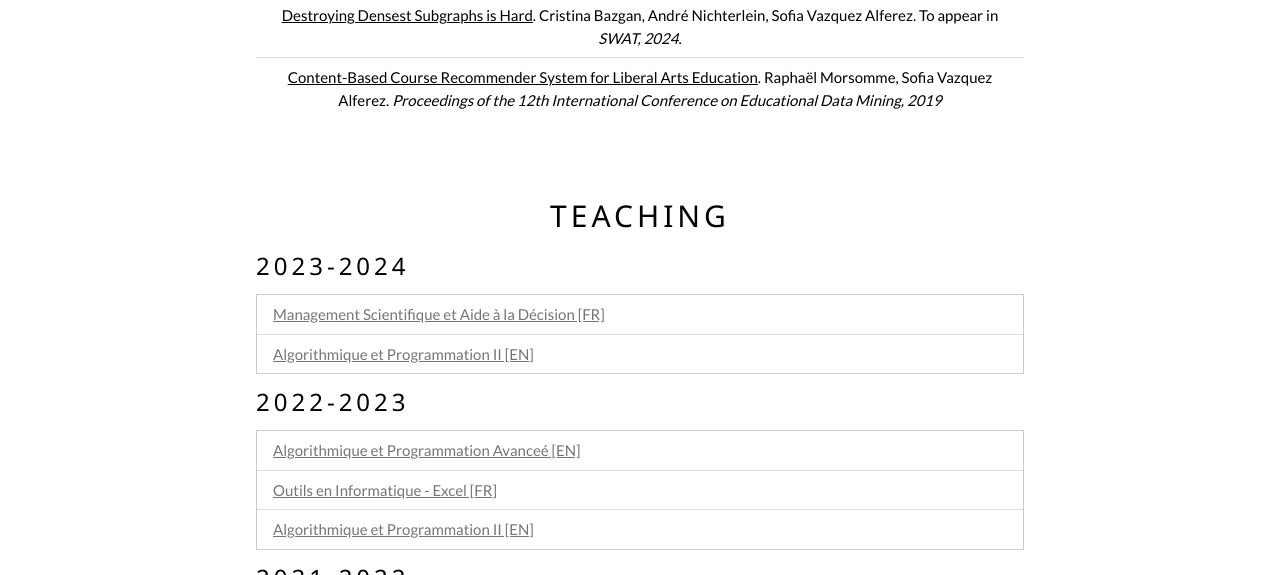
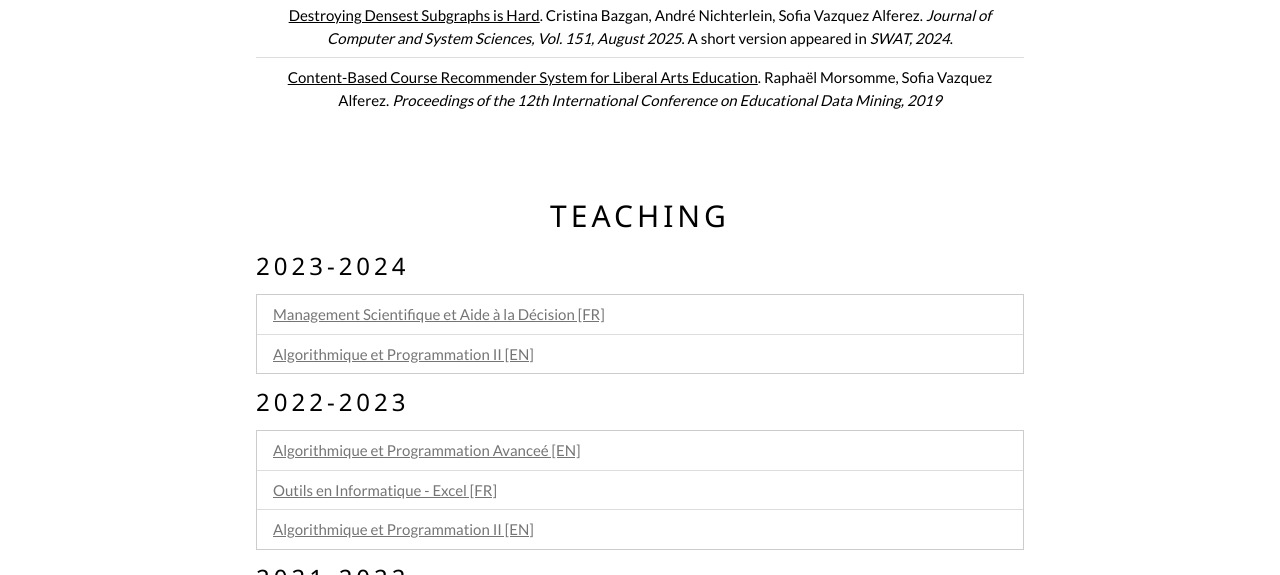
Before and after one commit to SofVaz/SofVaz.github.io, a plain HTML site: page index.html in a window 1280 px wide. Shown: the part 525-1100 px from the top of the page. Drawn offline with Linux system fonts and the light colour scheme.

Commit message:
update Desest reference

```diff
--- a/index.html
+++ b/index.html
@@ -65,7 +65,7 @@ body {font-family: "Lato", sans-serif}
 <div class="w3-container w3-content w3-center w3-padding-32" style="max-width:800px" id="publications">
     <h2 class="w3-wide">PUBLICATIONS</h2>
     <ul class="w3-ul">
-      <li class="w3-padding"><a href="https://arxiv.org/abs/2404.08599">Destroying Densest Subgraphs is Hard</a>. Cristina Bazgan, André Nichterlein, Sofia Vazquez Alferez. To appear in <em>SWAT, 2024</em>.</li>
+      <li class="w3-padding"><a href="https://doi.org/10.1016/j.jcss.2025.103635">Destroying Densest Subgraphs is Hard</a>. Cristina Bazgan, André Nichterlein, Sofia Vazquez Alferez. <em>Journal of Computer and System Sciences, Vol. 151, August 2025</em>. A short version appeared in <em>SWAT, 2024</em>.</li>
       <li class="w3-padding"><a href="https://eric.ed.gov/?id=ED599195">Content-Based Course Recommender System for Liberal Arts Education</a>. Raphaël Morsomme, Sofia Vazquez Alferez. <em>Proceedings of the 12th International Conference on Educational Data Mining, 2019</em></li>
     </ul>
 </div>
```
